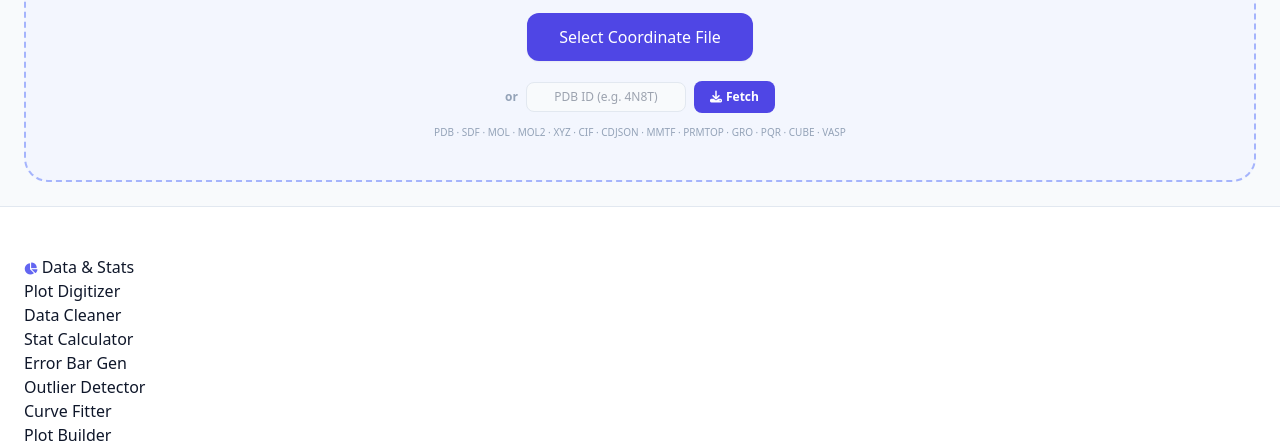
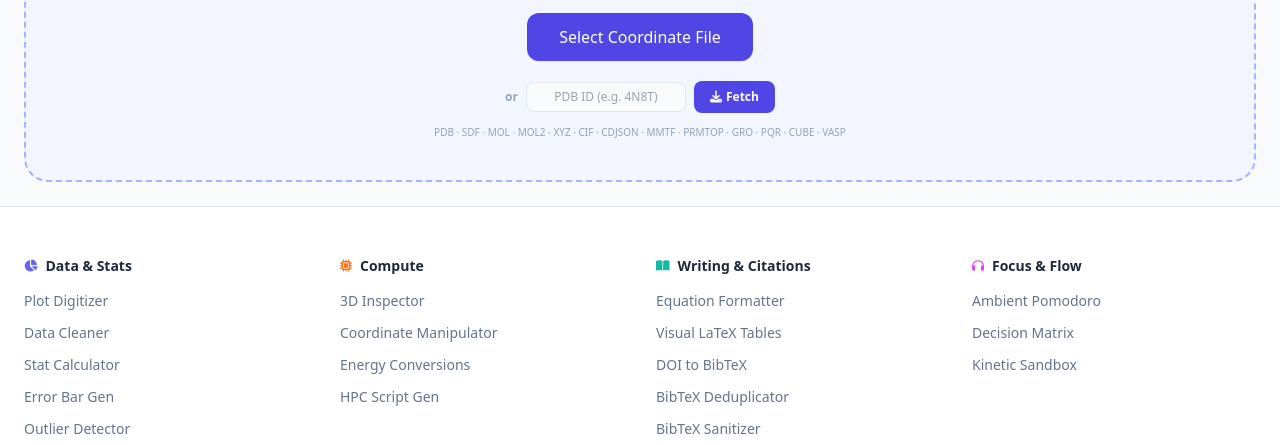
Before and after one commit to LD-Shell/stemkit, a plain HTML site: page structure-inspector.html in a window 1280 px wide. Shown: the part 346-791 px from the top of the page. Drawn offline with nearby package versions, Linux system fonts and the light colour scheme.

Commit message:
Add styling for footer

```diff
--- a/structure-inspector.html
+++ b/structure-inspector.html
@@ -72,6 +72,8 @@
         .dark .spatial-mode-card:hover{border-color:#6366f1;background:#1e1b4b}
         .dark .spatial-mode-card.selected{border-color:#818cf8;background:#1e1b4b}
     </style>
+    <link rel="stylesheet" href="src/home.css">
+    <link rel="stylesheet" href="src/output.css">
 </head>
 <body class="bg-slate-50 dark:bg-slate-950 text-slate-900 dark:text-slate-100 min-h-screen flex flex-col transition-colors duration-300">
 
```
